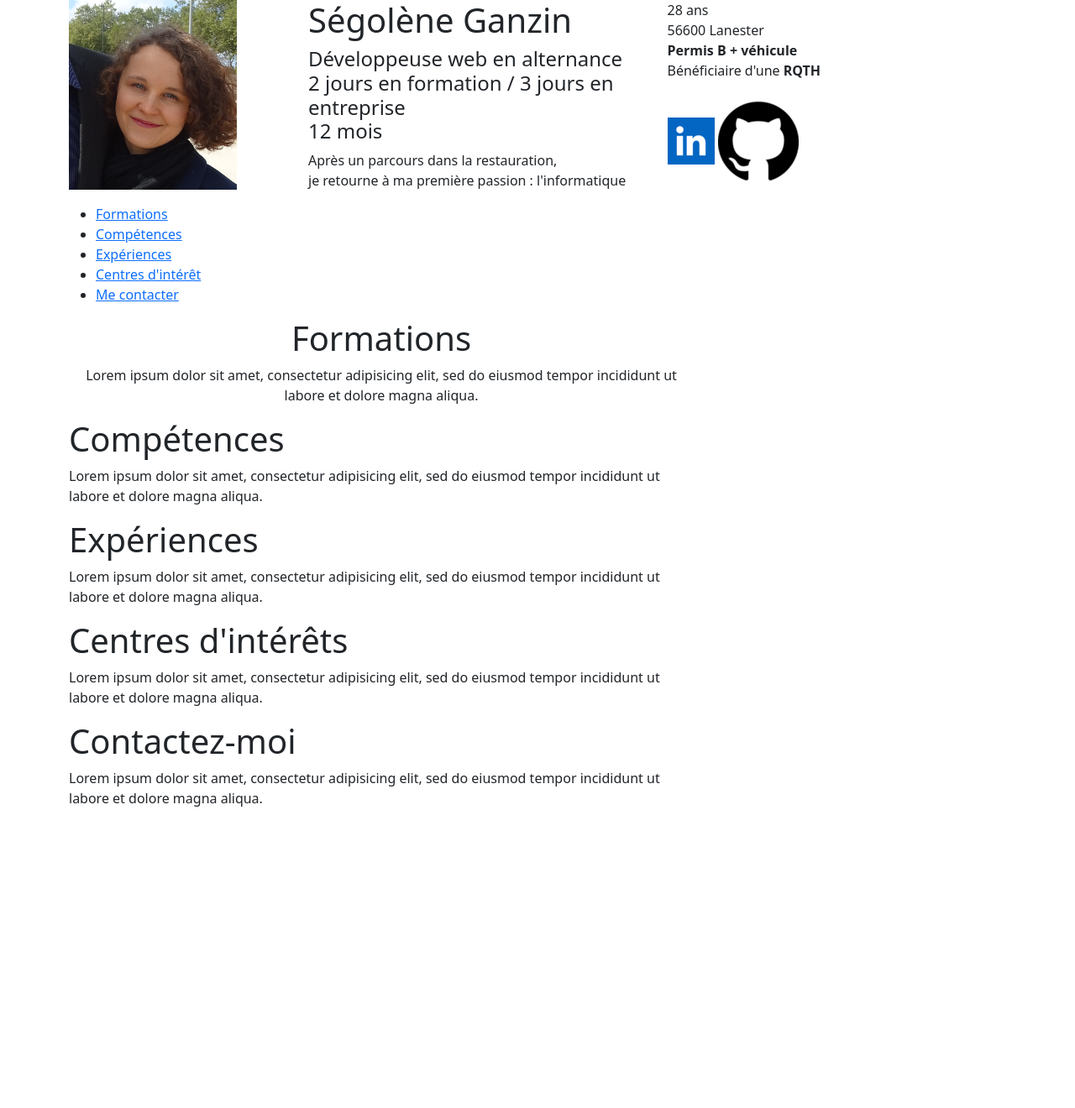
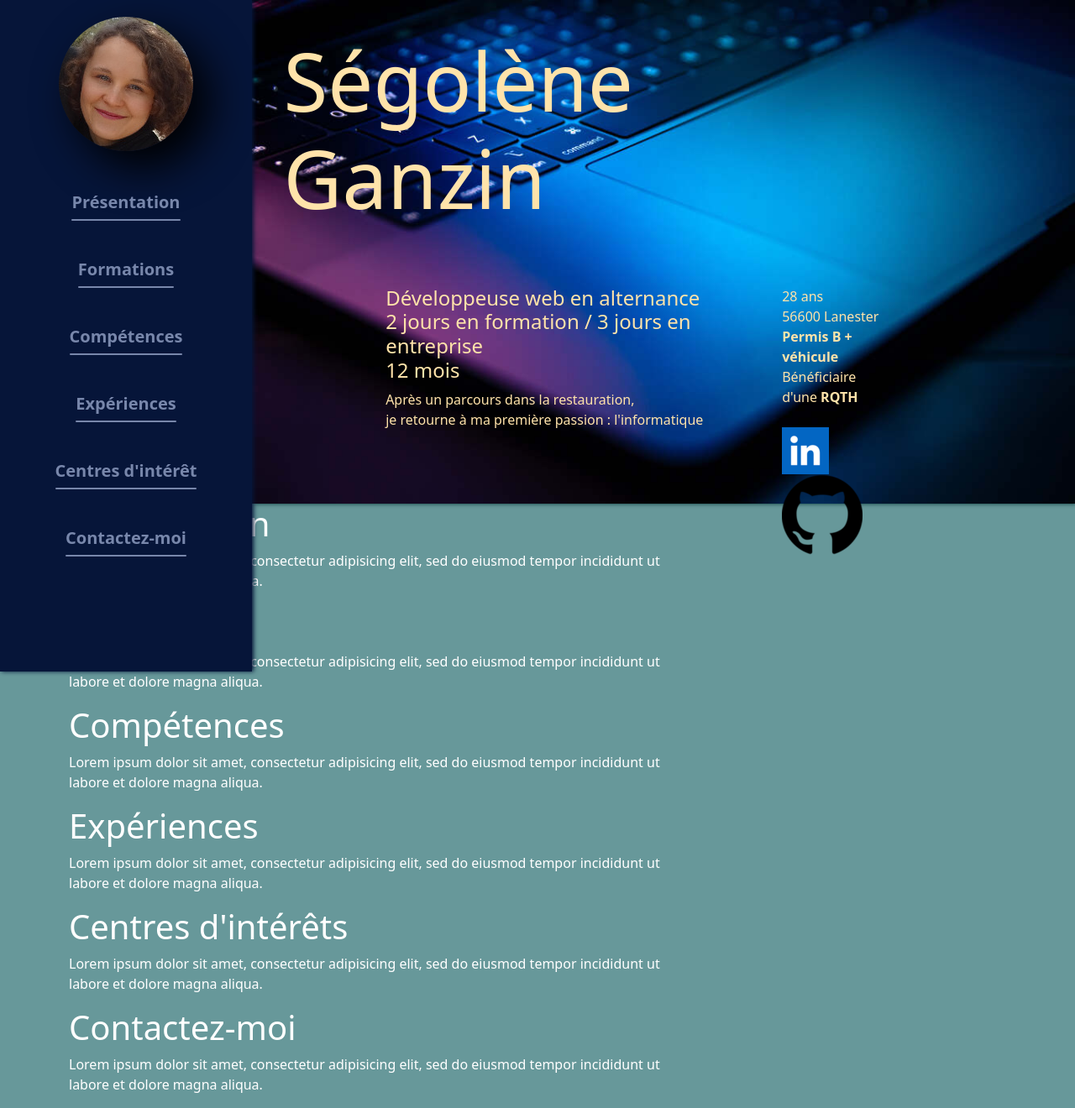
Before and after one commit to segoleneganzin/cv, a PHP site: page / in a window 1280 px wide. Shown: the whole page at 84% size. Before the commit the page ends 961 px from the top, so only its background shows below. Run offline with PHP 8.4, Linux system fonts and the light colour scheme.

Commit message:
Travail barre de menu et en-tête

```diff
--- a/index.html
+++ b/index.html
@@ -23,17 +23,65 @@
 
    </head>
     <body>
+    <!-- Menu gauche-->
+    <section id="menu">
+        <nav class="nav-gauche" style="left: 0px;">
+            <!--Photo de profil-->
+            <div class="blocs-menu">
+                <div class="photoId">
+                    <img src="/img/DSC01566.jpg" alt="Photo d'identité"/>
+                </div>
+            </div>
+            <!--Présentation-->
+            <div class="blocs-menu">
+                <span class="item-menu">
+                    <a href="#presentation">Présentation</a>
+                </span>
+            </div>
+            <!--Formations-->
+            <div class="blocs-menu">
+                <span class="item-menu">
+                    <a href="#training">Formations</a>
+                </span>
+            </div>
+            <!--Compétences-->
+            <div class="blocs-menu">
+                <span class="item-menu">
+                    <a href="#skills">Compétences</a>
+                </span>
+            </div>
+            <!--Expériences-->
+            <div class="blocs-menu">
+                <span class="item-menu">
+                    <a href="#experiences">Expériences</a>
+                </span>
+            </div>
+            <!--Centres d'intérêt-->
+            <div class="blocs-menu">
+                <span class="item-menu">
+                    <a href="#hobbies">Centres d'intérêt</a>
+                </span>
+            </div>
+            <!--Contact-->
+            <div class="blocs-menu">
+                <span class="item-menu">
+                    <a href="#contact">Contactez-moi</a>
+                </span>
+            </div>
+        </nav>
+    </section>
+
     <!-- Header -->
     <header>
         <section id="entete">
             <div class="container">
                 <div class="row">
-                        <div class="col-md-3" id="photoId">
-                            <img src="/img/DSC01566.jpg" alt="Photo d'identité"/>
+                    <div class="col-10" id="name">
+                        <h1>Ségolène Ganzin</h1>
                     </div>
-
-                        <div class="col" id="resume">
-                            <h1>Ségolène Ganzin</h1>
+                </div>
+                <div class="row">
+                    <div class="col-8" id="resume">
                         <h4>Développeuse web en alternance<br>
                             2 jours en formation / 3 jours en entreprise<br>
                             12 mois</h4>
@@ -41,7 +89,7 @@
                             je retourne à ma première passion : l'informatique</p>
                     </div>
 
-                        <div class="col" id="adress">
+                    <div class="col-2" id="adress">
                         <p> 28 ans <br>
                             56600 Lanester <br>
                             <strong>Permis B + véhicule</strong><br>
@@ -54,32 +102,27 @@
             </div>
         </section>
     </header>
-        <!-- Menu -->
-        <section id="menu">
-                <div class=" container">
-                    <nav>
-                        <ul>
-                            <li><a href="#training">Formations</a></li>
-                            <li><a href="#skills">Compétences</a></li>
-                            <li><a href="#experiences">Expériences</a></li>
-                            <li><a href="#hobbies">Centres d'intérêt</a></li>
-                            <li><a href="contact">Me contacter</a></li>
-                        </ul>
-                    </nav>
+
+        <!-- Section 1 Présentation -->
+        <section id="presentation">
+            <div class="container">
+                <div class="col-md-8">
+                    <h1>Présentation</h1>
+                    <p>Lorem ipsum dolor sit amet, consectetur adipisicing elit, sed do eiusmod tempor incididunt ut labore et dolore magna aliqua. </p>
+                </div>
             </div>
         </section>
-
-        <!-- Section 1 Formations -->
+        <!-- Section 2 Formations -->
         <section id="training">
             <div class="container">
-                <div class="col-md-8" style="text-align: center;">
+                <div class="col-md-8">
                     <h1>Formations</h1>
                     <p>Lorem ipsum dolor sit amet, consectetur adipisicing elit, sed do eiusmod tempor incididunt ut labore et dolore magna aliqua. </p>
                 </div>
             </div>
         </section>
 
-        <!-- Section 2 Compétences -->
+        <!-- Section 3 Compétences -->
         <section id="skills">
             <div class="container">
                 <div class="col-md-8">
@@ -89,7 +132,7 @@
             </div>
         </section>
 
-        <!-- Section 3 Expériences -->
+        <!-- Section 4 Expériences -->
         <section id="experiences">
             <div class="container">
                 <div class="col-md-8">
@@ -99,7 +142,7 @@
             </div>
         </section>
 
-        <!-- Section 4 Centres d'intérêts -->
+        <!-- Section 5 Centres d'intérêts -->
         <section id="hobbies">
             <div class="container">
                 <div class="col-md-8">
@@ -109,7 +152,7 @@
             </div>
         </section>
 
-        <!-- Section 5 Contact -->
+        <!-- Section 6 Contact -->
         <section id="contact">
             <div class="container">
                 <div class="col-md-8">
--- a/style.css
+++ b/style.css
@@ -1 +1,91 @@
 /* Règles CSS */
+
+
+.nav-gauche {
+    background-color: #061539;
+    width: 300px;
+    height: 100vh;
+    min-height: 800px;
+    position: fixed;
+    box-shadow: 2px 0px 5px #061539;
+    z-index: 5;
+    transition: all 0.3s 0.1s ease-in-out;
+}
+nav {
+    display: block;
+}
+.blocs-menu {
+    width: 100%;
+    height: 10%;
+    display: flex;
+    justify-content: center;
+    align-items: center;
+
+}
+.blocs-menu:nth-child(1) {
+    width: 100%;
+    height: 25%;
+}
+.blocs-menu:nth-child(1) .photoId img {
+    margin: 20px 0;
+    width: 160px;
+    height: 160px;
+    border-radius: 50%;
+    position: relative;
+    box-shadow: 20px 20px 50px black;
+}
+.blocs-menu span {
+    font-size: 20px;
+    text-align: center;
+    position: relative;
+    font-weight: 600;
+    cursor: pointer;
+    padding: 10%;
+}
+.blocs-menu span::after {
+    content: "";
+    display: block;
+    margin: 5px auto 0 auto;
+    height: 2px;
+    border-radius: 2px;
+    background-color: #7887AB;
+    transition: all 0.2s ease-out;
+}
+*, ::before, ::after {
+    box-sizing: border-box;
+    margin: 0;
+    padding: 0;
+}
+.blocs-menu span a {
+    text-decoration: none;
+    color: #7887AB;
+}
+.item-menu {
+    margin-top: 3%;
+}
+body {
+    background-color: #67989A;
+    color: white;
+}
+header {
+    z-index: 1;
+    background-image: url(/img/pc_en-tete.jpg);
+    background-repeat: no-repeat;
+    background-size: cover;
+    /* opacity: 0.5; */
+    /* background-color: #003133; */
+    width: calc(100% - 300px);
+    max-height: 600px;
+    position: relative;
+    margin-left: auto;
+    box-shadow: 2px 0px 5px #003133;
+    padding: 3% 5% 10% 2% ;
+    color: #FFE3AA;
+}
+#entete h1{
+    font-size: 6em;
+    margin-bottom: 10%;
+}
+#resume {
+    padding-left: 15%;
+}
```
Also changed, not shown: img/DSC01566.jpg, img/pc_en-tete.jpg (added). Lines whose indentation alone changed are shown as unchanged.
